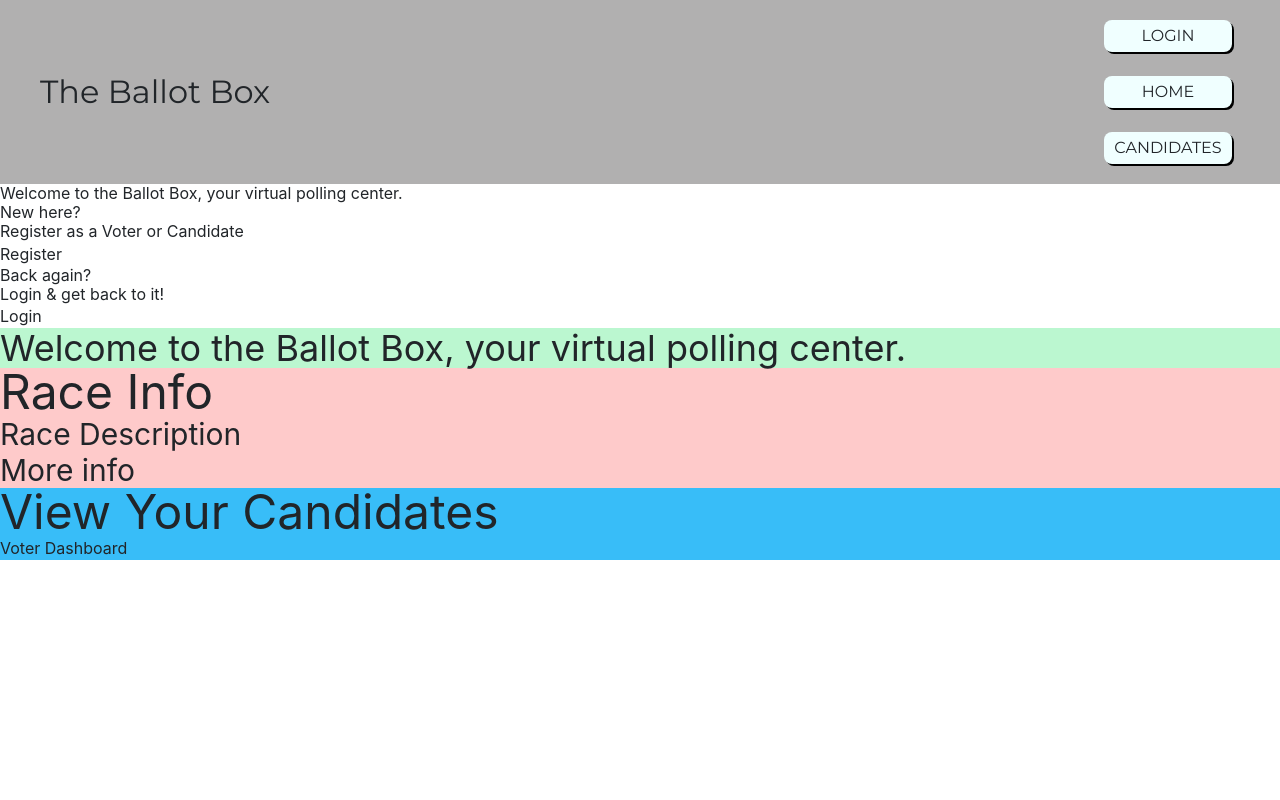
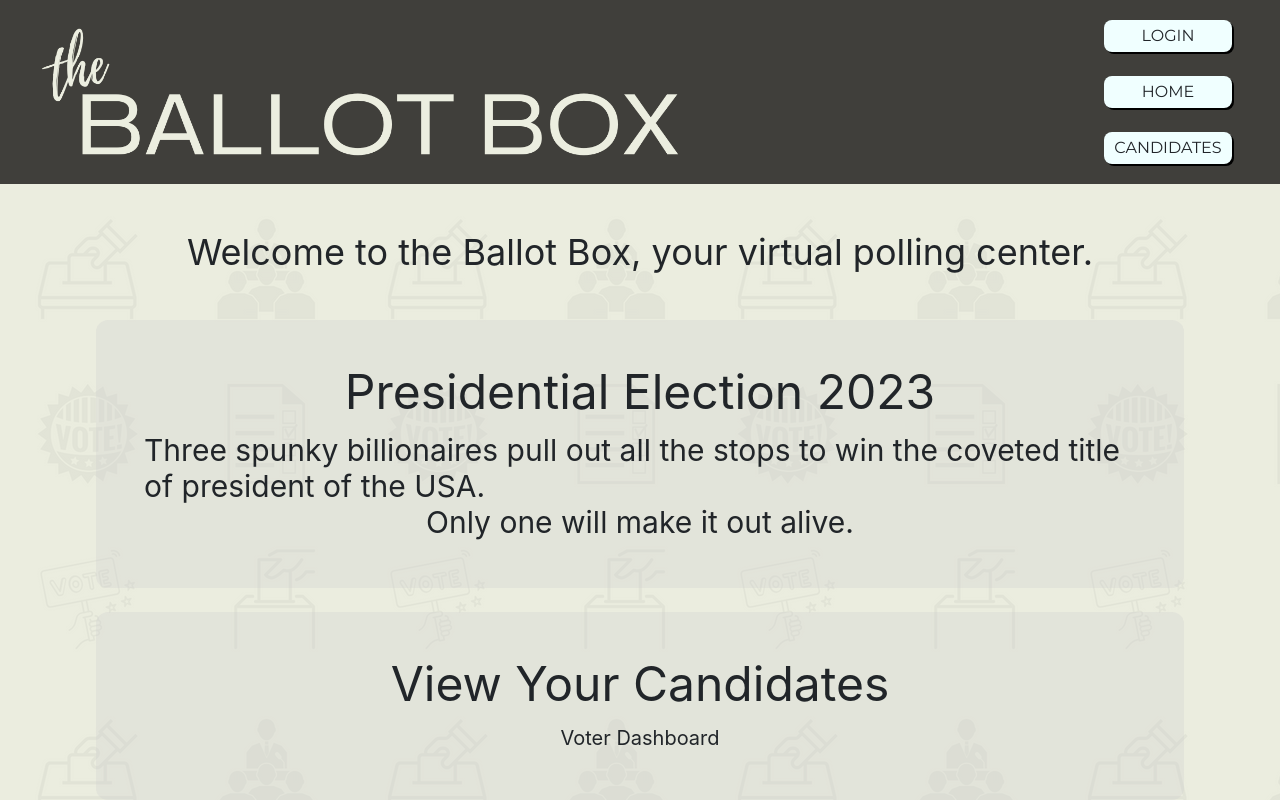
Before and after one commit to rachel-l-sanchez/votingApp, a React (Create React App) app in the folder ballotbox/: page / in a window 1280 px wide. Built offline with nearby package versions, Linux system fonts and the light colour scheme.

Commit message:
Add assets and style homepage

```diff
--- a/ballotbox/src/components/Home.js
+++ b/ballotbox/src/components/Home.js
@@ -1,32 +1,33 @@
 import React from 'react'
 import {Link,NavLink} from 'react-router-dom';
+import background from '../assets/ballot_bg.png'
 
 const Home = () => {
+
+  const bgDivStyle ={
+      minHeight: "70vh",
+      backgroundImage: `url(${background})`,
+      backgroundRepeat: 'repeat'
+  }
+
+  const textDivStyle ={
+    background: 'rgb(204, 204, 204)', /* Fallback for older browsers without RGBA-support */
+    background: 'rgba(204, 204, 204, 0.3)'
+  }
+
+
   return (
-
     <div>
-        <h1>Welcome to the Ballot Box, your virtual polling center.</h1>
-        <div>
-            <h2>New here?</h2>
-            <h2>Register as a Voter or Candidate</h2>
-            <NavLink to="/register">Register</NavLink>
-        </div>
-        <div>
-            <h2>Back again?</h2>
-            <h2>Login & get back to it!</h2>
-            <NavLink to="/login">Login</NavLink>
-
-        </div>
-        <div className="bg-green-200">
-          <p className="text-4xl">Welcome to the Ballot Box, your virtual polling center.</p>
-          <div className="bg-red-200">
-              <p className="text-5xl">Race Info</p>
-              <p className="text-3xl">Race Description</p>
-              <p className="text-3xl">More info</p>
+        <div className="bg-green-200 flex-col" style={bgDivStyle}>
+          <p className="text-4xl p-5 justify-center flex flex-wrap">Welcome to the Ballot Box, your virtual polling center.</p>
+          <div className="bg-red-200 p-5 flex-col mb-4 mx-24 rounded-xl" style={textDivStyle}>
+              <p className="text-5xl flex justify-center pb-3">Presidential Election 2023</p>
+              <p className="text-3xl flex justify-center">Three spunky billionaires pull out all the stops to win the coveted title of president of the USA.</p>
+              <p className="text-3xl flex justify-center">Only one will make it out alive.</p>
           </div>
-          <div className="bg-sky-400">
-            <p className="text-5xl">View Your Candidates</p>
-            <NavLink to="/voterdashboard">Voter Dashboard</NavLink>
+          <div className="flex-col p-5 mx-24 rounded-xl" style={textDivStyle}>
+            <p className="text-5xl flex justify-center pb-3">View Your Candidates</p>
+            <NavLink className="text-xl flex justify-center" to="/voterdashboard">Voter Dashboard</NavLink>
           </div>
 
         </div>
--- a/ballotbox/src/components/Navbar.js
+++ b/ballotbox/src/components/Navbar.js
@@ -3,10 +3,17 @@ import {Link,NavLink} from 'react-router-dom';
 import '../navbar.css'
 
 const Navbar = () => {
+
+  const logoStyle = {
+    height: 'auto',
+    width: '20em',
+    cursor: 'pointer'
+  }
+
   return (
     <div className="navbar">
         <div className='title'>
-          <h1>The Ballot Box</h1>
+        <NavLink to="/"><img src={require('../assets/logo.png')} style={logoStyle} alt="logo"/></NavLink>
         </div>
         <div className='links'>
           <button className="navButton"><NavLink to="/adminSignIn">LOGIN</NavLink></button><br/><br/>
--- a/ballotbox/src/navbar.css
+++ b/ballotbox/src/navbar.css
@@ -2,7 +2,7 @@
 
 .navbar {
     font-family: montserrat;
-    background-color: rgb(177, 176, 176);
+    background-color: #403f3b;
     display: flex;
     flex-direction: row;
     padding: .25em 2em;
```
Also changed, not shown: ballotbox/src/assets/ballot_bg.png (added), ballotbox/src/assets/logo.png (added).
